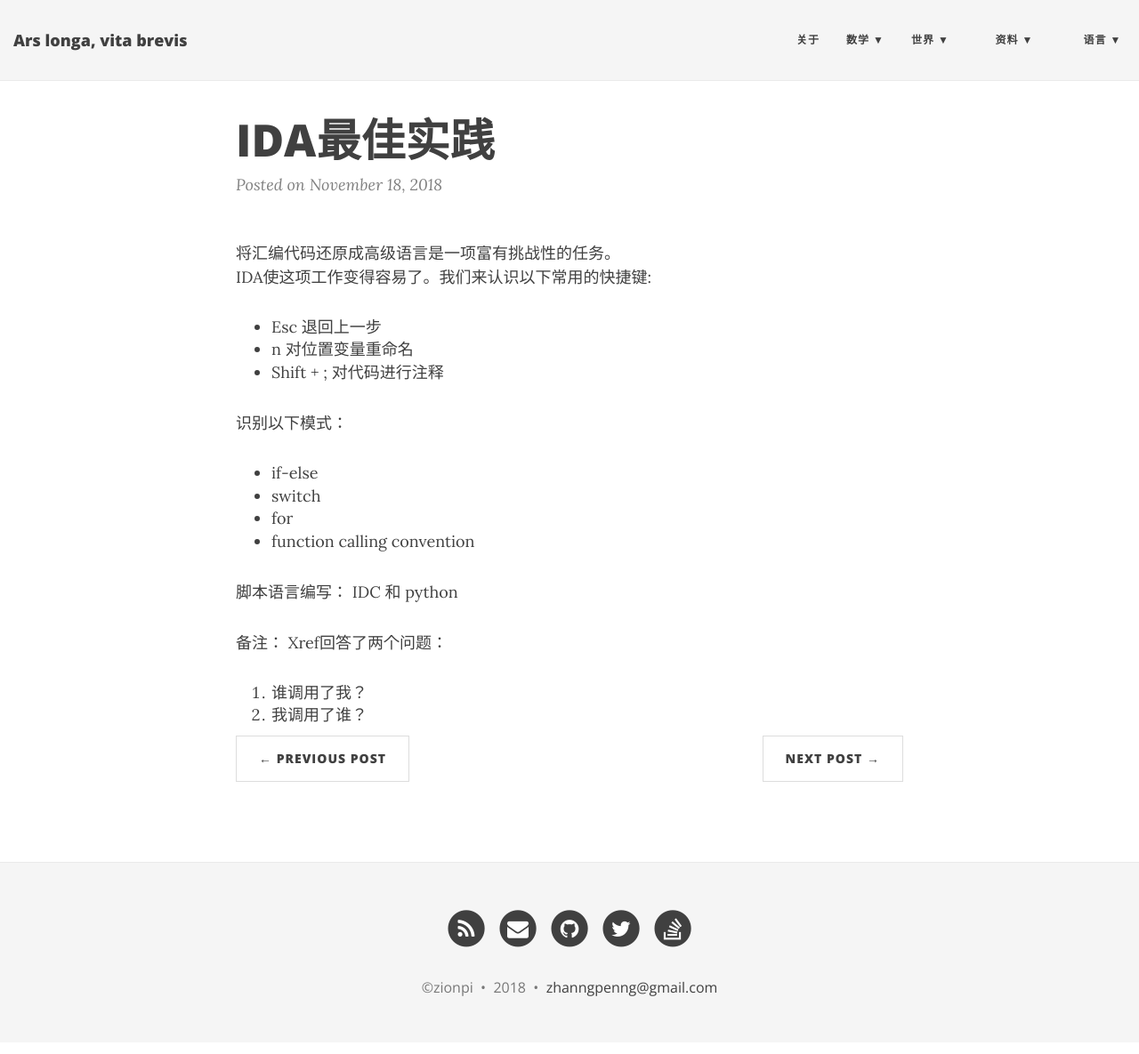
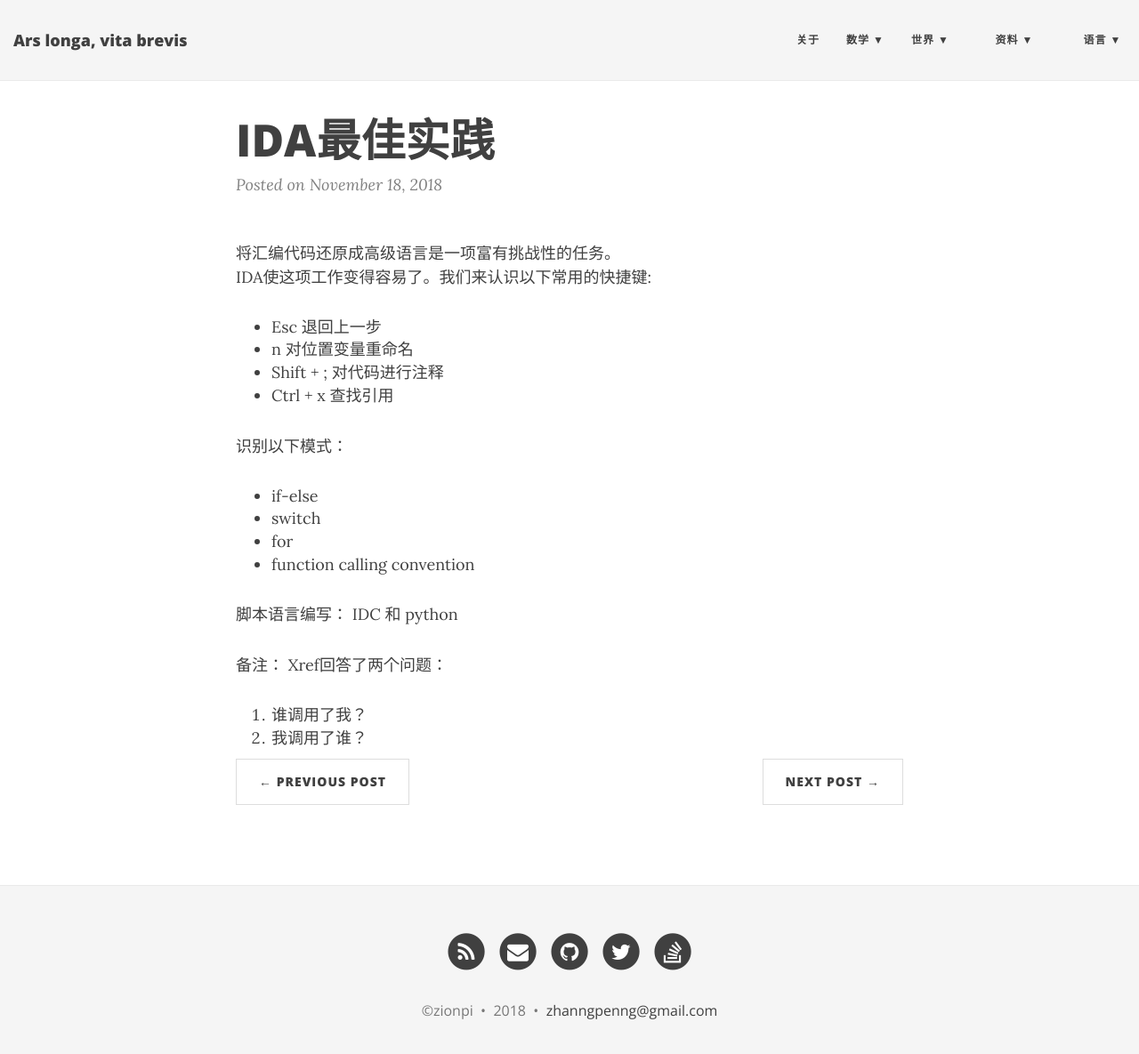
Before and after one commit to ZionPi/zionpi.github.io, a Jekyll site: the page built from _posts/2018-11-18-ida-practice.md, in a window 1280 px wide and 1198 px high. Shown: the top 1185 px of the window at 89% size. Built offline with Jekyll 4.4.1, drawn with Linux system fonts in a browser that asks for light colours; nearby versions of some CDN libraries.

Commit message:
Update 2018-11-18-ida-practice.md

```diff
--- a/_posts/2018-11-18-ida-practice.md
+++ b/_posts/2018-11-18-ida-practice.md
@@ -7,6 +7,7 @@ IDA使这项工作变得容易了。我们来认识以下常用的快捷键:
 - Esc 退回上一步
 - n 对位置变量重命名
 - Shift + ; 对代码进行注释
+- Ctrl + x 查找引用
 
 识别以下模式：
 - if-else
```
